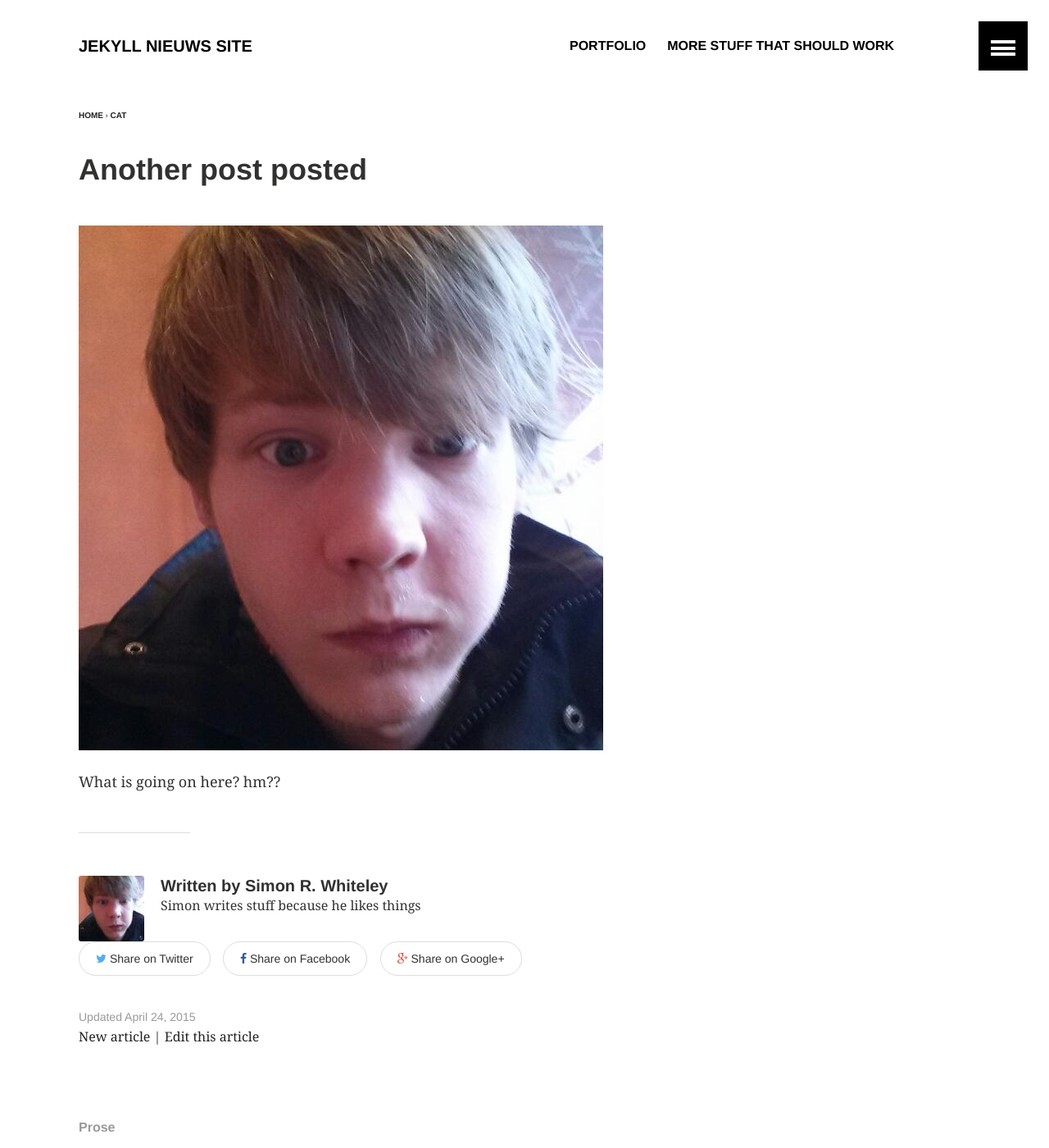
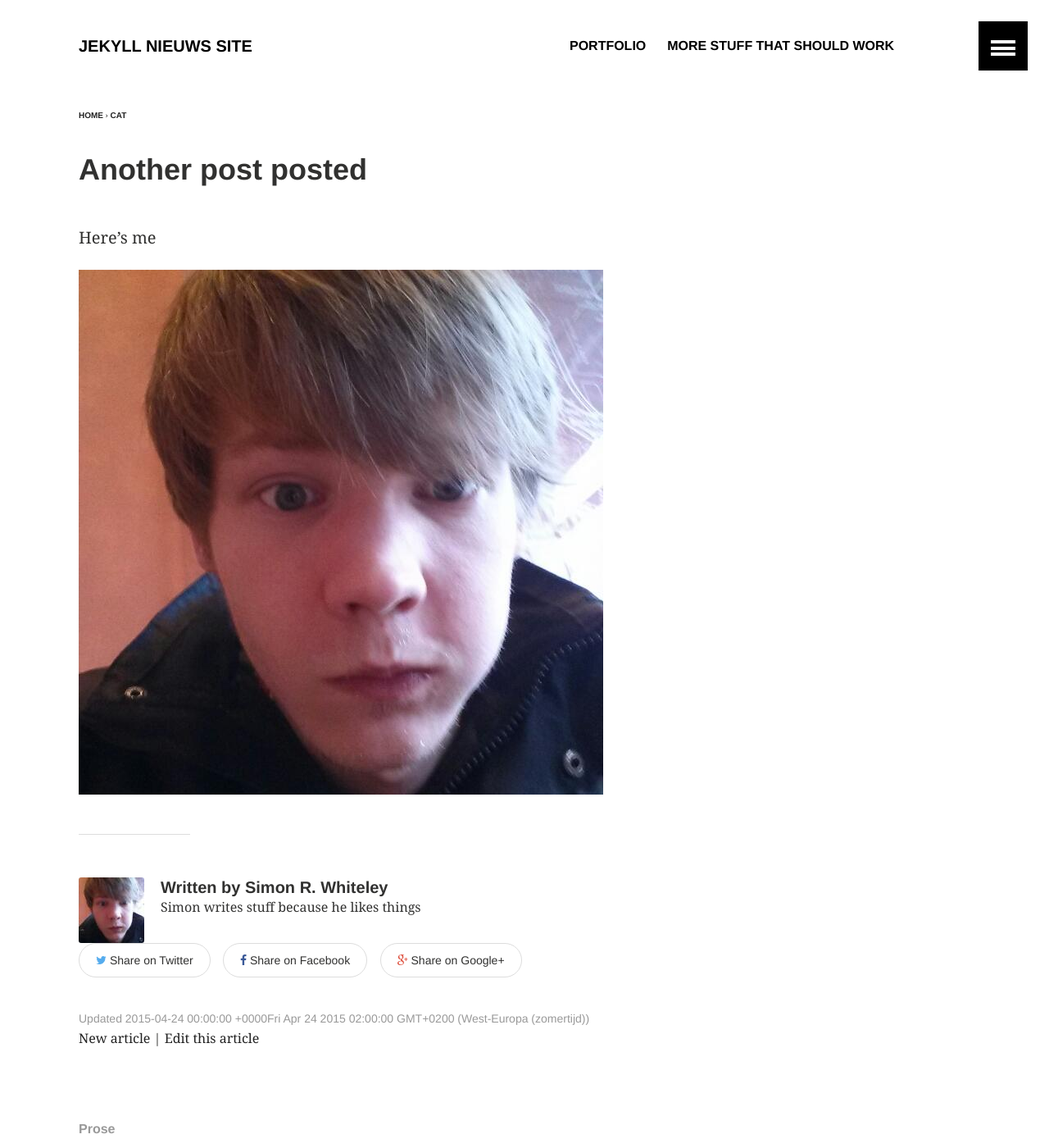
Before and after one commit to grandconjuration/YellowHumanSoftwareDocs, a Jekyll site: the page built from _posts/2015-04-17-posted.md, in a window 1280 px wide and 1400 px high. Shown: the whole window at 82% size. Built offline with Jekyll 4.4.1, drawn with Linux system fonts in a browser that asks for light colours.

Commit message:
Updated 2015-04-17-posted.md

```diff
--- a/_posts/2015-04-17-posted.md
+++ b/_posts/2015-04-17-posted.md
@@ -3,10 +3,12 @@ layout: article
 title: Another post posted
 categories: cat
 published: true
-modified: 2015-04-24
+modified:
+  - 2015-04-24T00:00:00.000Z
+  - "Fri Apr 24 2015 02:00:00 GMT+0200 (West-Europa (zomertijd))"
 ---
 
+
+Here's me
+
 ![Tekst]({{site.baseurl}}/media/pp.jpg)
-
-
-What is going on here? hm??
```
